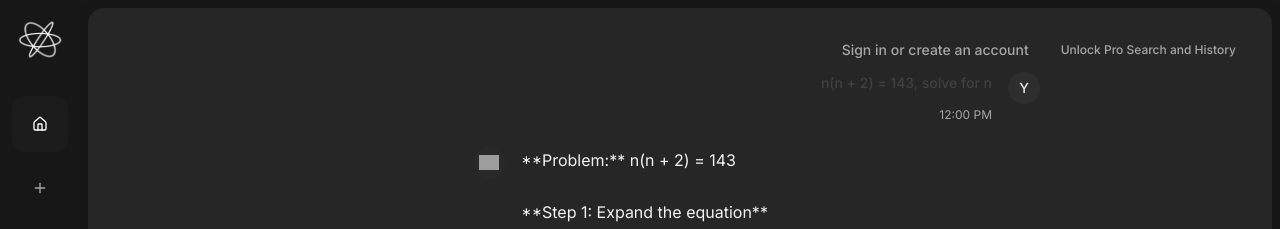
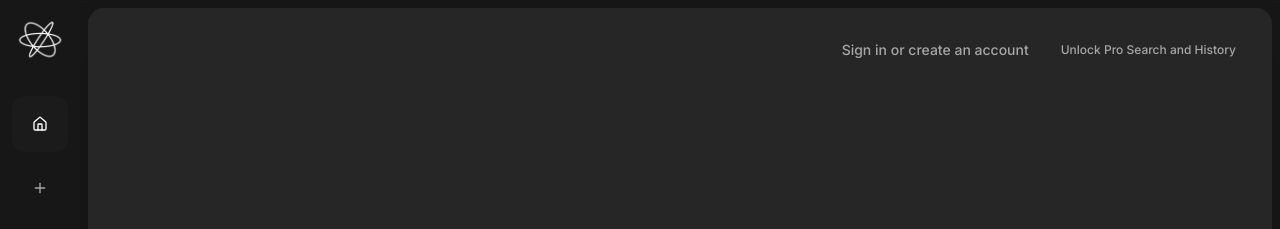
Before and after one commit to OpenMaths/openmaths-ai-buddy, a React (Vite) app: page / in a window 1280 px wide. Shown: the top 229 px of the page. Built offline with nearby package versions, Linux system fonts and the light colour scheme; grey boxes are pictures that could not be loaded.

Commit message:
Reverted to commit 82d6d6ba1cc680543de8b24ddd3d5e81d299189d

```diff
--- a/src/pages/Index.tsx
+++ b/src/pages/Index.tsx
@@ -15,48 +15,7 @@ interface Message {
   timestamp: string;
 }
 const Index = () => {
-  const [messages, setMessages] = useState<Message[]>([
-    {
-      id: "example-1",
-      content: "n(n + 2) = 143, solve for n",
-      isUser: true,
-      timestamp: "12:00 PM"
-    },
-    {
-      id: "example-2",
-      content: `**Problem:** n(n + 2) = 143
-
-**Step 1: Expand the equation**
-n(n + 2) = 143
-n² + 2n = 143
-
-**Step 2: Rearrange to standard form**
-n² + 2n - 143 = 0
-
-**Step 3: Use the quadratic formula**
-For ax² + bx + c = 0, where a = 1, b = 2, c = -143
-
-$$n = \\frac{-b \\pm \\sqrt{b^2 - 4ac}}{2a}$$
-
-$$n = \\frac{-2 \\pm \\sqrt{4 + 572}}{2}$$
-
-$$n = \\frac{-2 \\pm \\sqrt{576}}{2}$$
-
-$$n = \\frac{-2 \\pm 24}{2}$$
-
-**Step 4: Calculate both solutions**
-- n = (−2 + 24)/2 = 22/2 = 11
-- n = (−2 − 24)/2 = −26/2 = −13
-
-**Step 5: Verification**
-For n = 11: 11(11 + 2) = 11 × 13 = 143 ✓
-For n = −13: −13(−13 + 2) = −13 × (−11) = 143 ✓
-
-**Final Answer:** n = 11 or n = −13`,
-      isUser: false,
-      timestamp: "12:00 PM"
-    }
-  ]);
+  const [messages, setMessages] = useState<Message[]>([]);
   const [isLoading, setIsLoading] = useState(false);
   const [isChatHistoryOpen, setIsChatHistoryOpen] = useState(false);
   const [isMobileNavOpen, setIsMobileNavOpen] = useState(false);
```
